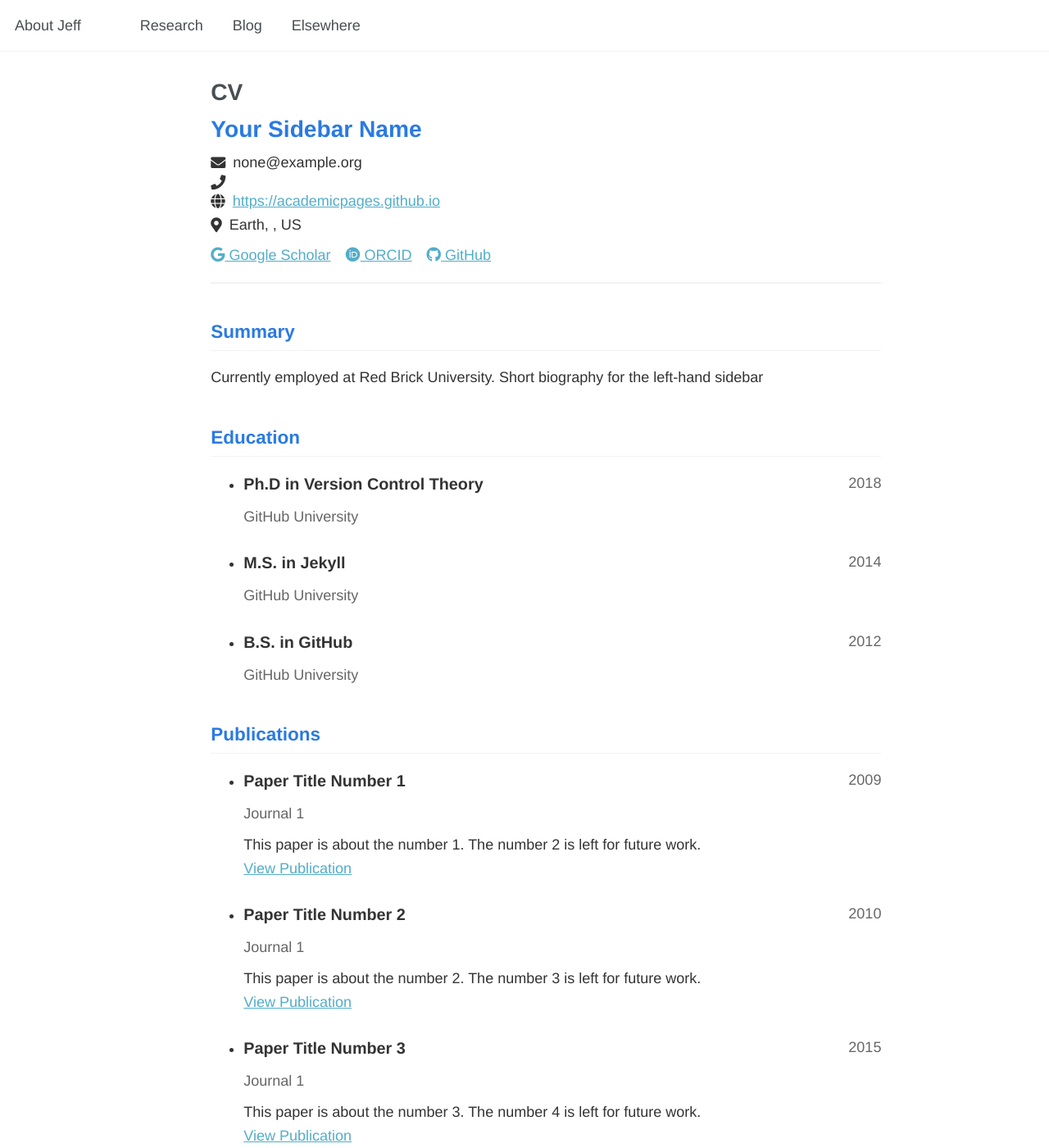
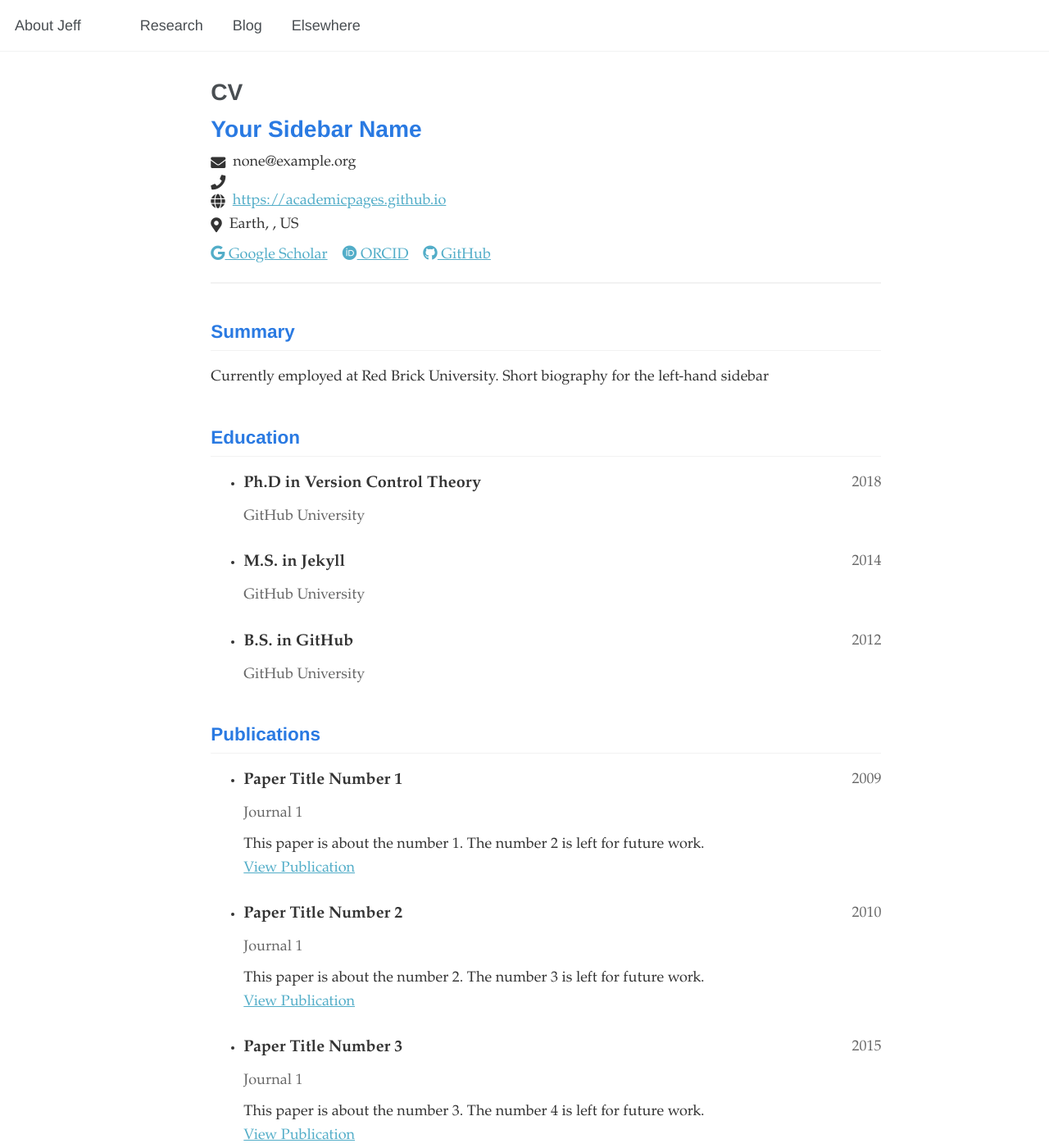
Before and after one commit to jianfenglan/jianfenglan.github.io, a Jekyll site: the page built from _pages/cv-json.md, in a window 1280 px wide and 1400 px high. Shown: the whole window at 82% size. Built offline with Jekyll 4.4.1, drawn with Linux system fonts in a browser that asks for light colours.

Commit message:
Change font-family in CV styles

```diff
--- a/assets/css/cv-style.css
+++ b/assets/css/cv-style.css
@@ -2,7 +2,7 @@
 .cv-container {
   max-width: 1000px;
   margin: 0 auto;
-  font-family: Futura, "Futura PT", "Avenir Next", Avenir, "Helvetica Neue", "PingFang SC", "Hiragino Sans GB", "Heiti SC", "Microsoft YaHei", "Noto Sans CJK SC", sans-serif;
+  font-family: Garamond, STSong, "Songti SC", SimSun, "Noto Serif CJK SC", serif;
   color: #333;
   line-height: 1.6;
 }
```
